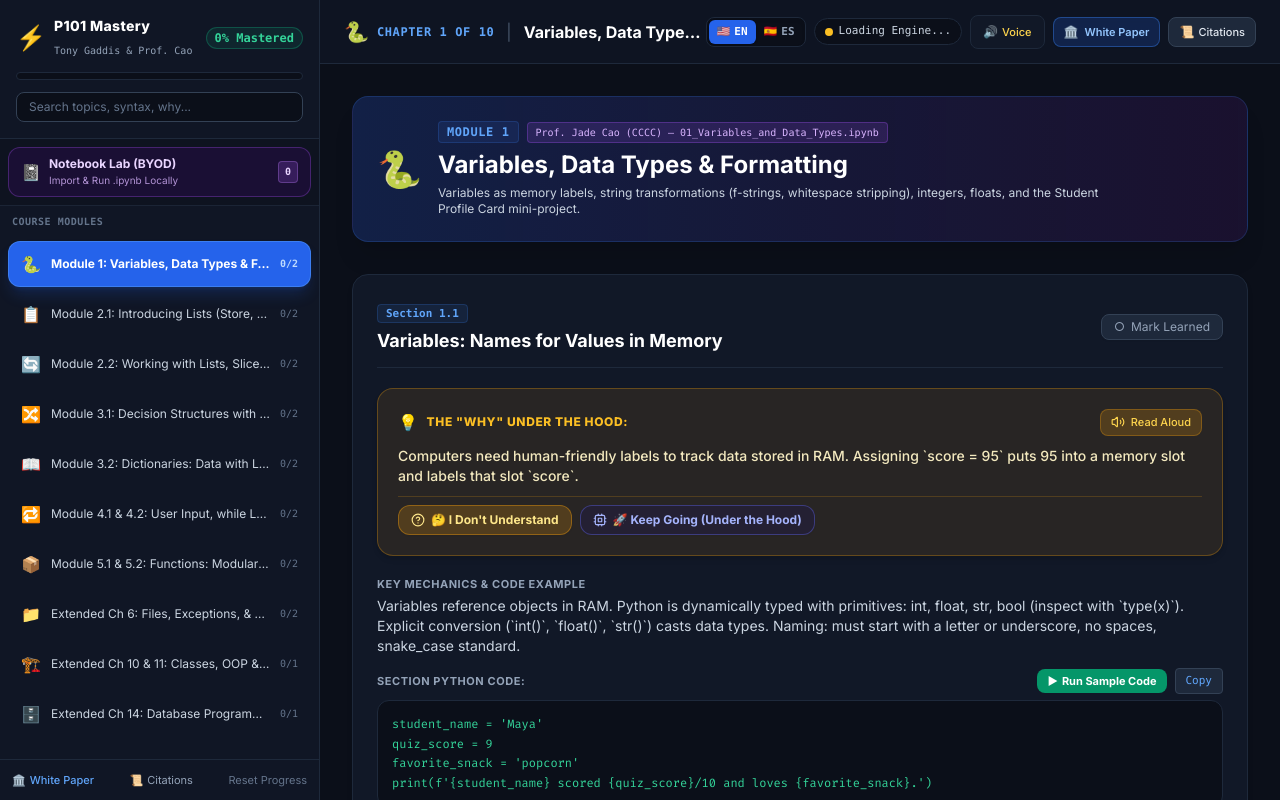
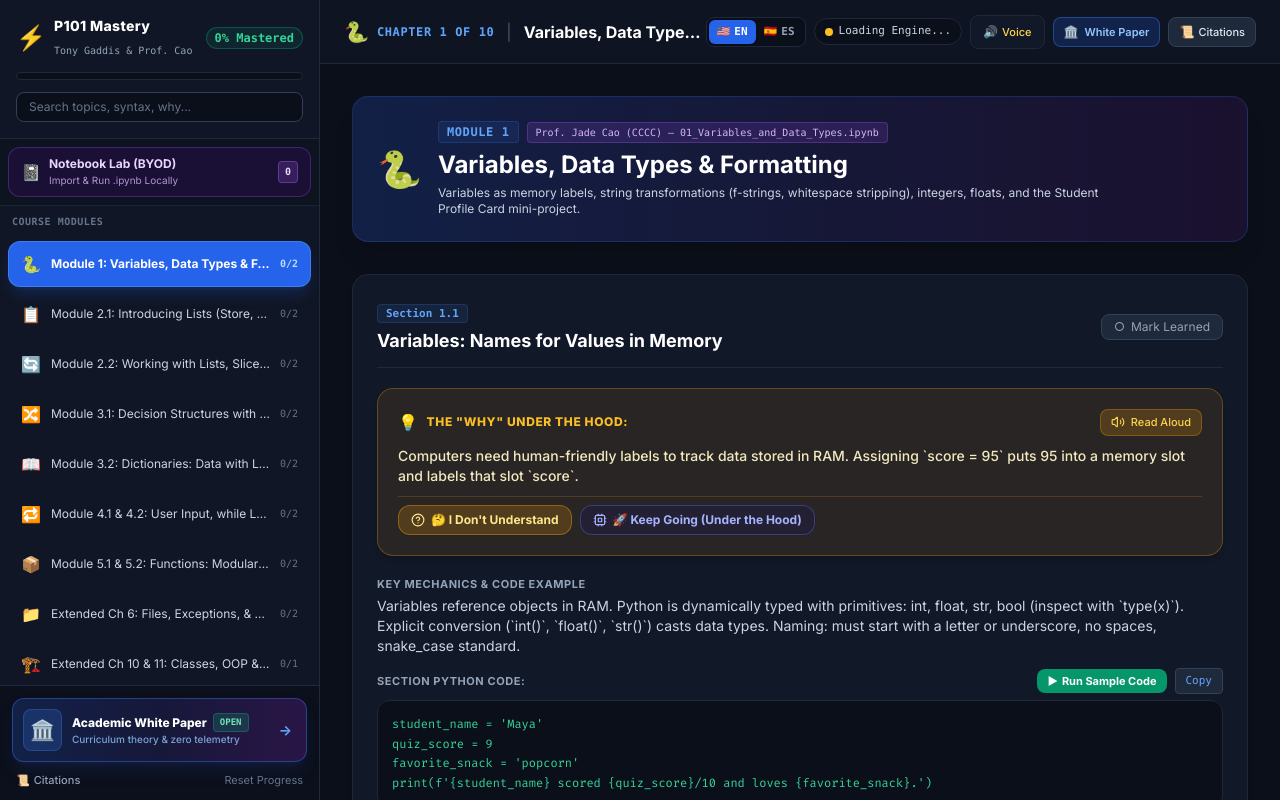
Before and after one commit to Reign3418/P101, a React (Vite) app: page / in a window 1280 px wide. Built offline with nearby package versions, Linux system fonts and the light colour scheme.

Commit message:
feat: add high-visibility Academic White Paper button card in bottom-left sidebar

```diff
--- a/src/components/Sidebar.jsx
+++ b/src/components/Sidebar.jsx
@@ -176,17 +176,43 @@ export function Sidebar({
         })}
       </nav>
 
-      {/* Footer Controls */}
-      <div className="p-3 border-t border-slate-800 flex flex-wrap items-center justify-between gap-1.5 text-xs">
+      {/* Bottom-Left White Paper Feature Card & Utility Controls */}
+      <div className="p-3 border-t border-slate-800 bg-slate-950/70 space-y-2.5 shrink-0">
+        {/* Prominent Bottom-Left White Paper Button */}
         <button
           onClick={onOpenWhitePaper}
-          className="text-blue-400 hover:text-blue-300 flex items-center gap-1 text-[11px] font-medium"
+          id="btn-white-paper-bottom-left"
+          className="w-full text-left p-2.5 rounded-xl bg-gradient-to-r from-blue-900/40 via-indigo-900/30 to-purple-900/40 hover:from-blue-800/50 hover:via-indigo-800/40 hover:to-purple-800/50 border border-blue-500/40 hover:border-blue-400 transition-all shadow-lg shadow-blue-950/50 group flex items-center justify-between"
+          title={t ? t('whitePaperTheory') : 'Academic Theory White Paper'}
         >
-          <span>🏛️</span> {t ? t('whitePaper') : 'White Paper'}
+          <div className="flex items-center gap-2.5">
+            <span className="text-xl p-1.5 rounded-lg bg-blue-500/20 text-blue-300 border border-blue-500/30 group-hover:scale-110 transition-transform">
+              🏛️
+            </span>
+            <div>
+              <div className="flex items-center gap-1.5">
+                <span className="text-xs font-extrabold text-white group-hover:text-blue-200 transition-colors">
+                  {t ? (t('whitePaperBtnTitle') || 'Academic White Paper') : 'Academic White Paper'}
+                </span>
+                <span className="text-[9px] font-mono font-bold px-1.5 py-0.5 rounded bg-emerald-500/20 text-emerald-300 border border-emerald-500/30 uppercase">
+                  OPEN
+                </span>
+              </div>
+              <div className="text-[10px] text-blue-300/80 font-medium">
+                {t ? (t('whitePaperBtnDesc') || 'Curriculum theory & zero telemetry') : 'Curriculum theory & zero telemetry'}
+              </div>
+            </div>
+          </div>
+          <span className="text-blue-400 group-hover:text-blue-200 group-hover:translate-x-1 transition-all text-sm font-bold pr-1">
+            →
+          </span>
         </button>
+
+        {/* Secondary Utilities: Citations & Reset Progress */}
+        <div className="flex items-center justify-between text-xs px-1">
           <button
             onClick={onOpenCitation}
-          className="text-slate-400 hover:text-slate-200 flex items-center gap-1 text-[11px]"
+            className="text-slate-400 hover:text-slate-200 flex items-center gap-1 text-[11px] transition-colors font-medium"
           >
             <span>📜</span> {t ? t('citations') : 'Citations'}
           </button>
@@ -194,8 +220,9 @@ export function Sidebar({
             onClick={onResetProgress}
             className="text-[11px] text-slate-500 hover:text-rose-400 transition-colors"
           >
-          {t ? t('resetProgress') : 'Reset'}
+            {t ? t('resetProgress') : 'Reset Progress'}
           </button>
+        </div>
       </div>
     </aside>
   );
--- a/src/data/translations.js
+++ b/src/data/translations.js
@@ -104,9 +104,11 @@ export const TRANSLATIONS = {
     whyFlagged: "Checkpoint quiz missed — review the concept and retake the quiz to clear.",
     close: "Close",
 
-    // White Paper Modal
+    // White Paper Modal & Button
     whitePaper: "White Paper",
-    whitePaperTheory: "Academic Theory White Paper"
+    whitePaperTheory: "Academic Theory White Paper",
+    whitePaperBtnTitle: "Academic White Paper",
+    whitePaperBtnDesc: "Curriculum theory & zero telemetry"
   },
   es: {
     // Header & Meta
@@ -213,8 +215,10 @@ export const TRANSLATIONS = {
     whyFlagged: "Cuestionario fallado — repasa el concepto y repite el cuestionario para superarlo.",
     close: "Cerrar",
 
-    // White Paper Modal
+    // White Paper Modal & Button
     whitePaper: "Documento Blanco",
-    whitePaperTheory: "Teoría Académica (White Paper)"
+    whitePaperTheory: "Teoría Académica (White Paper)",
+    whitePaperBtnTitle: "Documento Blanco Académico",
+    whitePaperBtnDesc: "Teoría pedagógica y cero telemetría"
   }
 };
```
Lines whose indentation alone changed are shown as unchanged.
